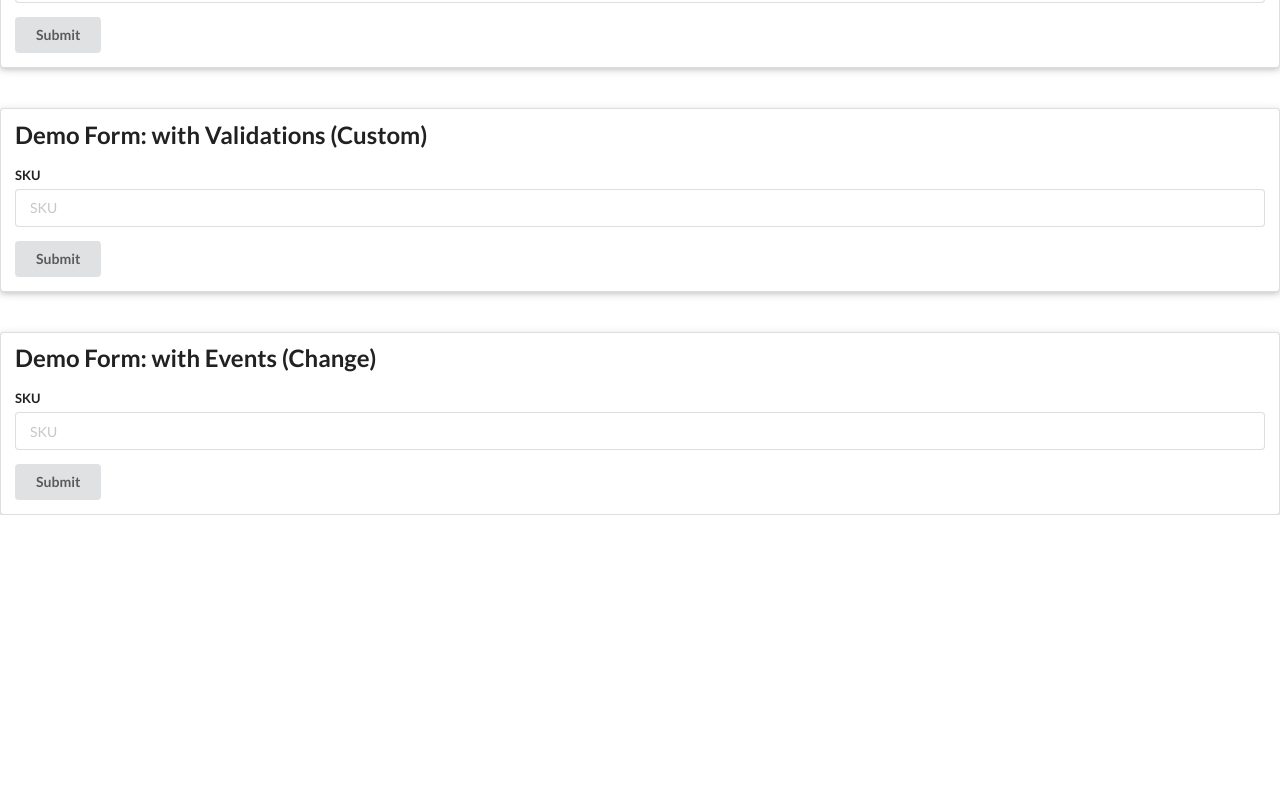
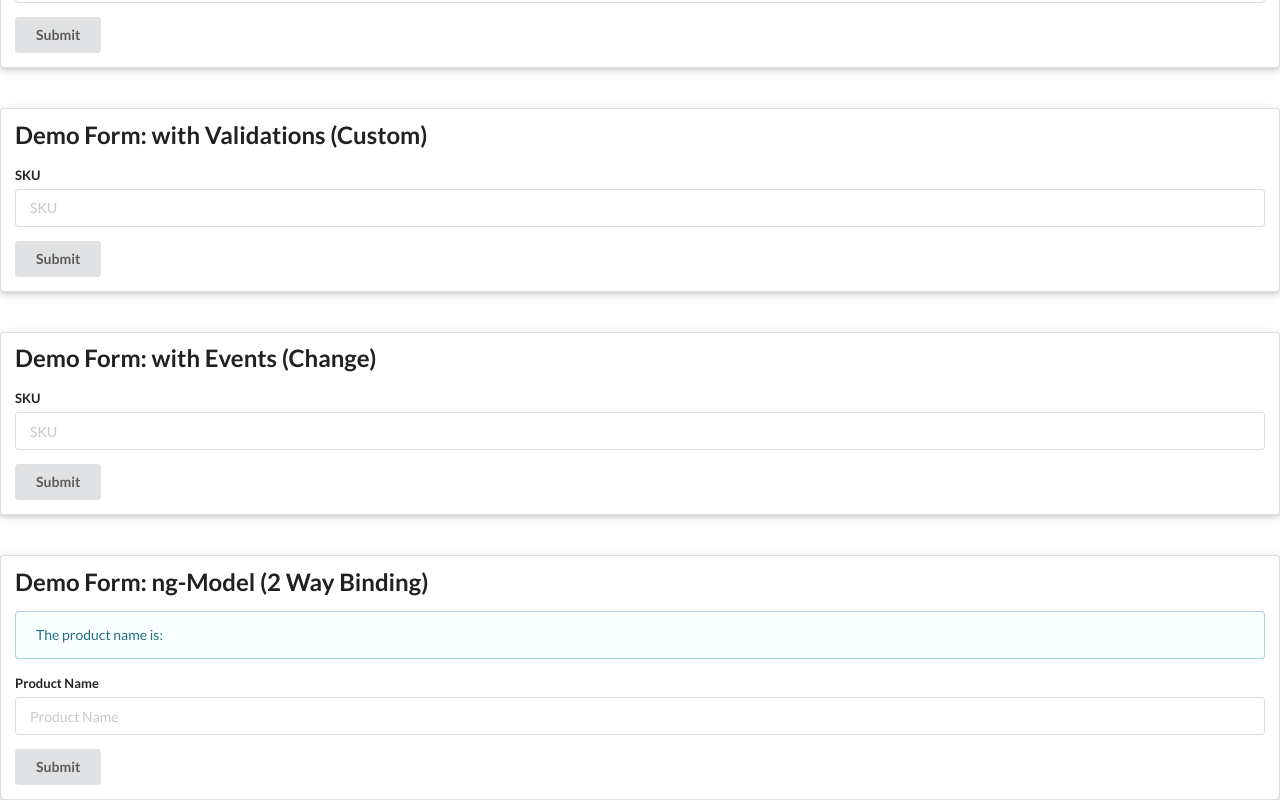
Before and after one commit to Geoff-Roodt/angular-forms, an Angular app in the folder form-app/: page / in a window 1280 px wide. Shown: the part 1184-1984 px from the top of the page. Before the commit the page ends 1699 px from the top, so only its background shows below. Built offline with nearby package versions, Linux system fonts and the light colour scheme.

Commit message:
Added view/logic for 2 way binding product name

```diff
--- a/form-app/src/app/app.component.html
+++ b/form-app/src/app/app.component.html
@@ -40,3 +40,9 @@
 <div>
   <form-sku-events></form-sku-events>
 </div>
+
+<br/>
+<br/>
+<div>
+  <form-model></form-model>
+</div>
--- a/form-app/src/app/form-model/form-model.component.html
+++ b/form-app/src/app/form-model/form-model.component.html
@@ -1,3 +1,18 @@
-<p>
-  form-model works!
-</p>
+<div class="ui raised segment">
+  <h2 class="ui header">Demo Form: ng-Model (2 Way Binding)</h2>
+
+  <div class="ui info message">
+    The product name is: {{productName}}
+  </div>
+
+  <form [formGroup]="myForm" (ngSubmit)="onSubmit(myForm.value)" class="ui form">
+    <div class="field">
+      <label for="productNameInput">Product Name</label>
+      <input type="text" id="productNameInput" placeholder="Product Name" [formControl]="myForm.get('productName')" [(ngModel)]="productName">
+    </div>
+
+    <div *ngIf="!myForm.valid" class="ui error message">Form is invalid</div>
+    <button type="submit" class="ui button">Submit</button>
+  </form>
+
+</div>
--- a/form-app/src/app/form-model/form-model.component.ts
+++ b/form-app/src/app/form-model/form-model.component.ts
@@ -1,13 +1,25 @@
 import { Component, OnInit } from '@angular/core';
+import {FormBuilder, FormGroup, Validators, AbstractControl, FormControl} from '@angular/forms';
 
 @Component({
-  selector: 'app-form-model',
+  selector: 'form-model',
   templateUrl: './form-model.component.html',
   styleUrls: ['./form-model.component.css']
 })
+
 export class FormModelComponent implements OnInit {
+  myForm:FormGroup;
+  productName:string;
 
-  constructor() { }
+  constructor(fb:FormBuilder) {
+    this.myForm = fb.group({
+      'productName': ['', Validators.required]
+    });
+  }
+
+  onSubmit(value:string):void{
+    console.log('you submitted value: ', value);
+  }
 
   ngOnInit() {
   }
```
